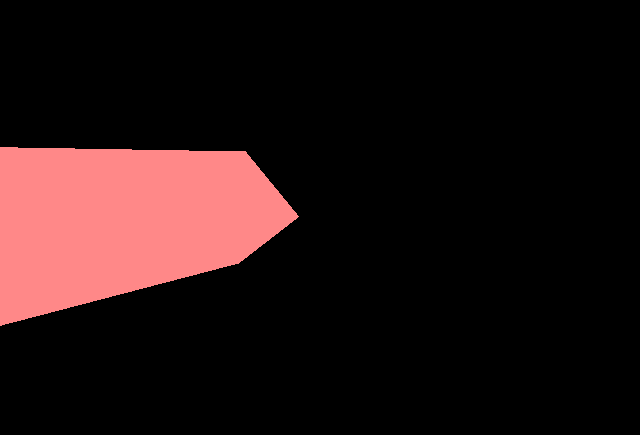
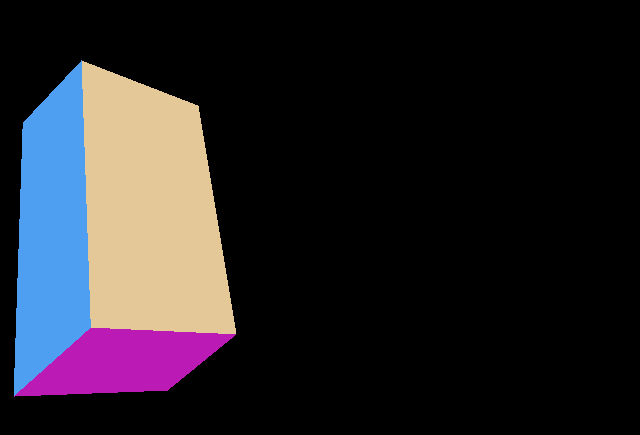
Before and after one commit to msmilovitch/msmilovitch.github.io, a plain HTML site: page index.html in a window 1280 px wide. Shown: the part 177-612 px from the top of the page, without its empty margins (0-640 px from the left). Drawn offline with nearby package versions, Linux system fonts and the light colour scheme.

Commit message:
switched to normal material for colour

```diff
--- a/index.html
+++ b/index.html
@@ -12,18 +12,24 @@
 		<script>
 			var scene = new THREE.Scene();
 			var camera = new THREE.PerspectiveCamera( 75, window.innerWidth/window.innerHeight, 0.1, 1000 );
+            camera.position.z = 1;
+
 			var renderer = new THREE.WebGLRenderer();
 			renderer.setSize( window.innerWidth, window.innerHeight );
 			document.body.appendChild( renderer.domElement );
 			var geometry = new THREE.BoxGeometry( 1, 3, 1 );
-			var material = new THREE.MeshBasicMaterial( { color: 0xff8888 } );
-			var cube = new THREE.Mesh( geometry, material );
+
+            var material = new THREE.MeshNormalMaterial();
+
+            var cube = new THREE.Mesh( geometry, material );
 			scene.add( cube );
 			camera.position.z = 5;
-			var animate = function () {
+
+            var animate = function () {
 				requestAnimationFrame( animate );
-				cube.rotation.x += 0.11;
-				cube.rotation.y += 0.31;
+				cube.rotation.x += 0.02;
+				cube.rotation.y += 0.03;
+                cube.rotation.z += 0.04;
 
                 cube.position.x += 0.05;
                 if (cube.position.x > 10){
```
